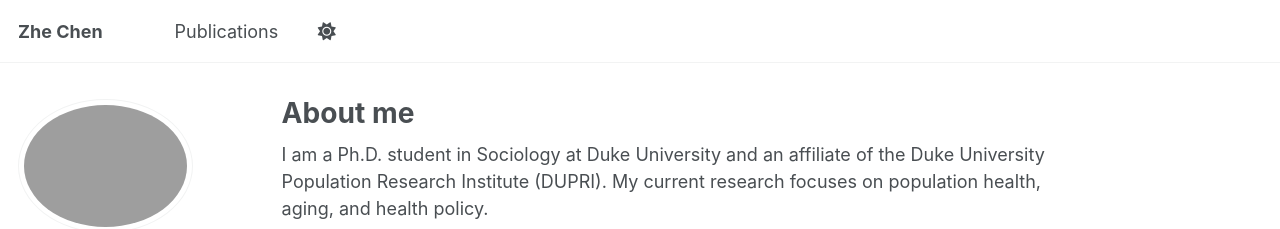
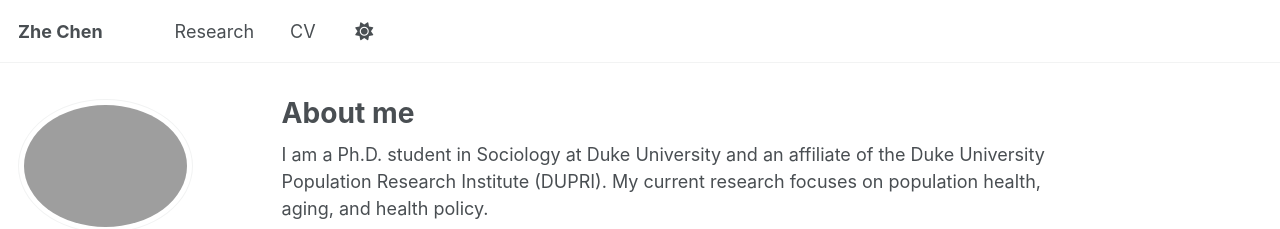
Before and after one commit to zhechensoc/zhechensoc.github.io, a Jekyll site: the page built from _pages/about.md, in a window 1280 px wide. Shown: the top 229 px of the page. Built offline with Jekyll 4.4.1, drawn with Linux system fonts in a browser that asks for light colours; some web fonts are replaced; a script bundle is joined from its source files by our own code; library files that are not in the unit come from our copies; some of the changed lines change nothing that is shown.

Commit message:
Update navigation.yml

```diff
--- a/_data/navigation.yml
+++ b/_data/navigation.yml
@@ -8,8 +8,8 @@
 #      Markdown formatted page while the second is generated using JSON.
 
 main:
-  - title: "Publications"
-    url: /publications/
+#  - title: "Publications"
+#    url: /publications/
 
 # - title: "Talks"
 #   url: /talks/
@@ -23,8 +23,11 @@ main:
 #  - title: "Blog Posts"
 #    url: /year-archive/
 
-#  - title: "CV"
-#    url: /cv/
+  - title: "Research"
+    url: /research/
+
+  - title: "CV"
+    url: /cv/
 
   # - title: "CV"
   #   url: /cv-json/
```
